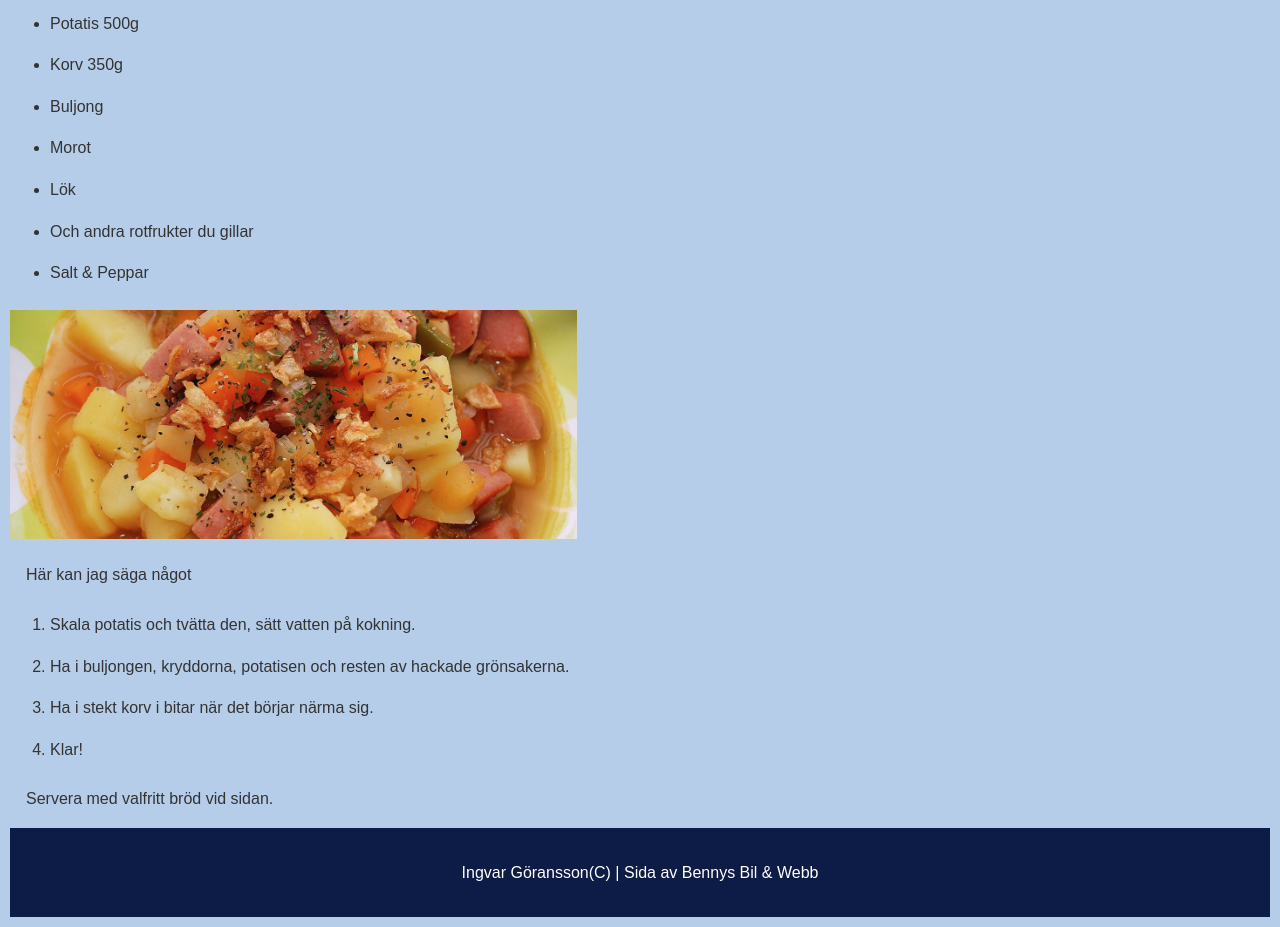
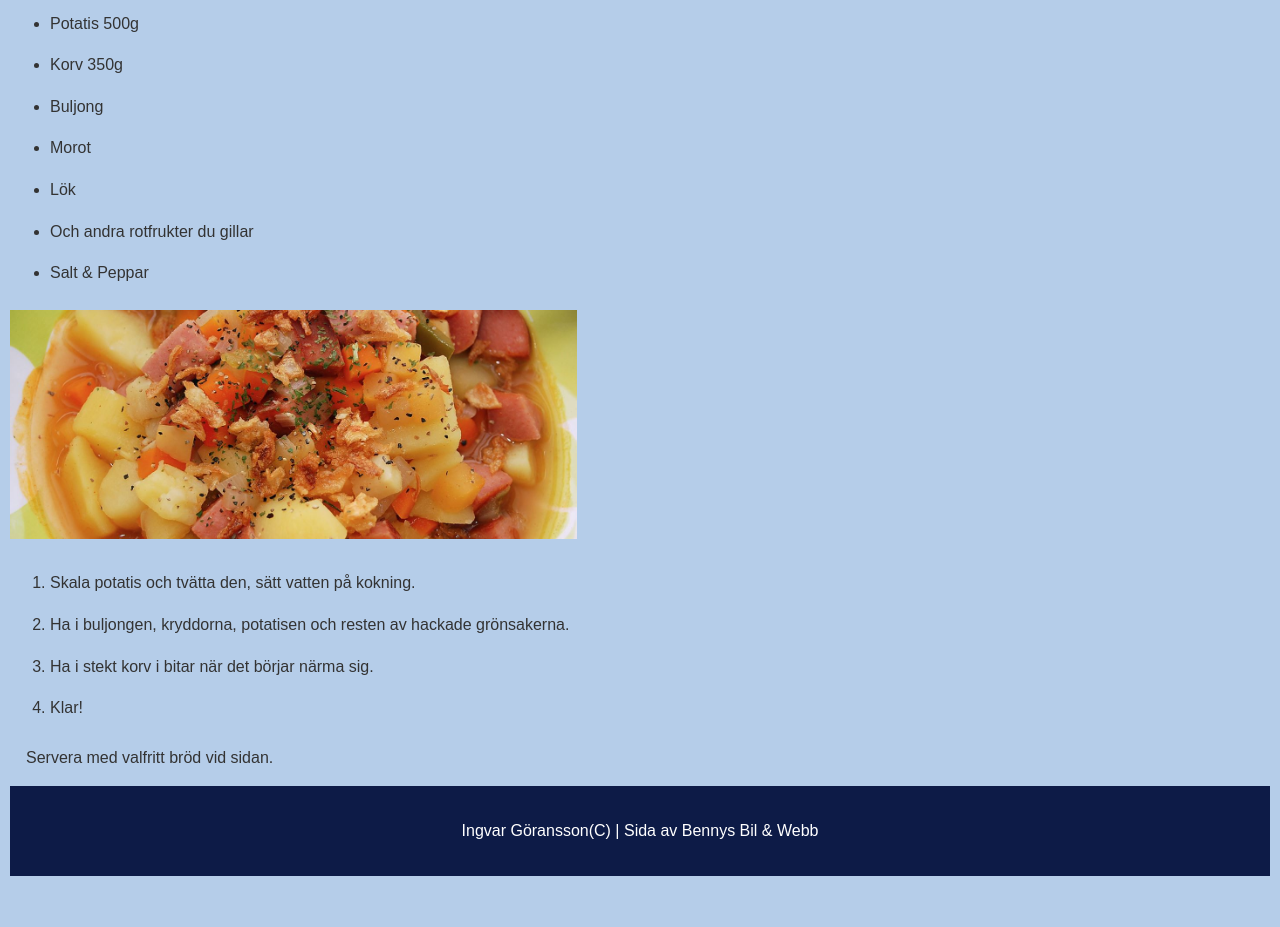
Before and after one commit to tontim/Frontend-recipe, a plain HTML site: page index.html in a window 1280 px wide. Shown: the part 843-1770 px from the top of the page. After the commit the page ends 1729 px from the top, so only its background shows below. Drawn offline with Linux system fonts and the light colour scheme.

Commit message:
fix indentation issue in HTML, removed test text

```diff
--- a/index.html
+++ b/index.html
@@ -1,9 +1,9 @@
 <!DOCTYPE html>
 <html lang="en">
-    <link rel="stylesheet" href="styles.css">
 <head>
     <meta charset="UTF-8">
     <meta name="viewport" content="width=device-width, initial-scale=1.0">
+    <link rel="stylesheet" href="styles.css">
     <title>Recept 3000</title>
 </head>
 <body>
@@ -12,7 +12,7 @@
         <h2>Nu snackar vi grejer, finsk korvsoppa!</h2>
         <p>Alla tiders favorit, det smakar gott som tusan!<br/>
             Gärna liten bit bröd till också.
-    </P>
+        </p>
         <img src="makkarakeitto.webp" alt="keitto, makkara"/>
         <ul>
             <li>Potatis 500g</li>
@@ -24,17 +24,13 @@
             <li>Salt & Peppar</li>
         </ul>
         <img src="keitto.jpg" alt="keitto, makkara, 2"/>
-    <p>Här kan jag säga något</p>
-
         <ol>
             <li>Skala potatis och tvätta den, sätt vatten på kokning.</li>
             <li>Ha i buljongen, kryddorna, potatisen och resten av hackade grönsakerna.</li>
             <li>Ha i stekt korv i bitar när det börjar närma sig.</li>
             <li>Klar!</li>
-
         </ol>
         <p>Servera med valfritt bröd vid sidan.</p>
-
     </div>
     <footer>
     <p>Ingvar Göransson(C) | Sida av Bennys Bil & Webb</p>
```
Lines whose indentation alone changed are shown as unchanged.
